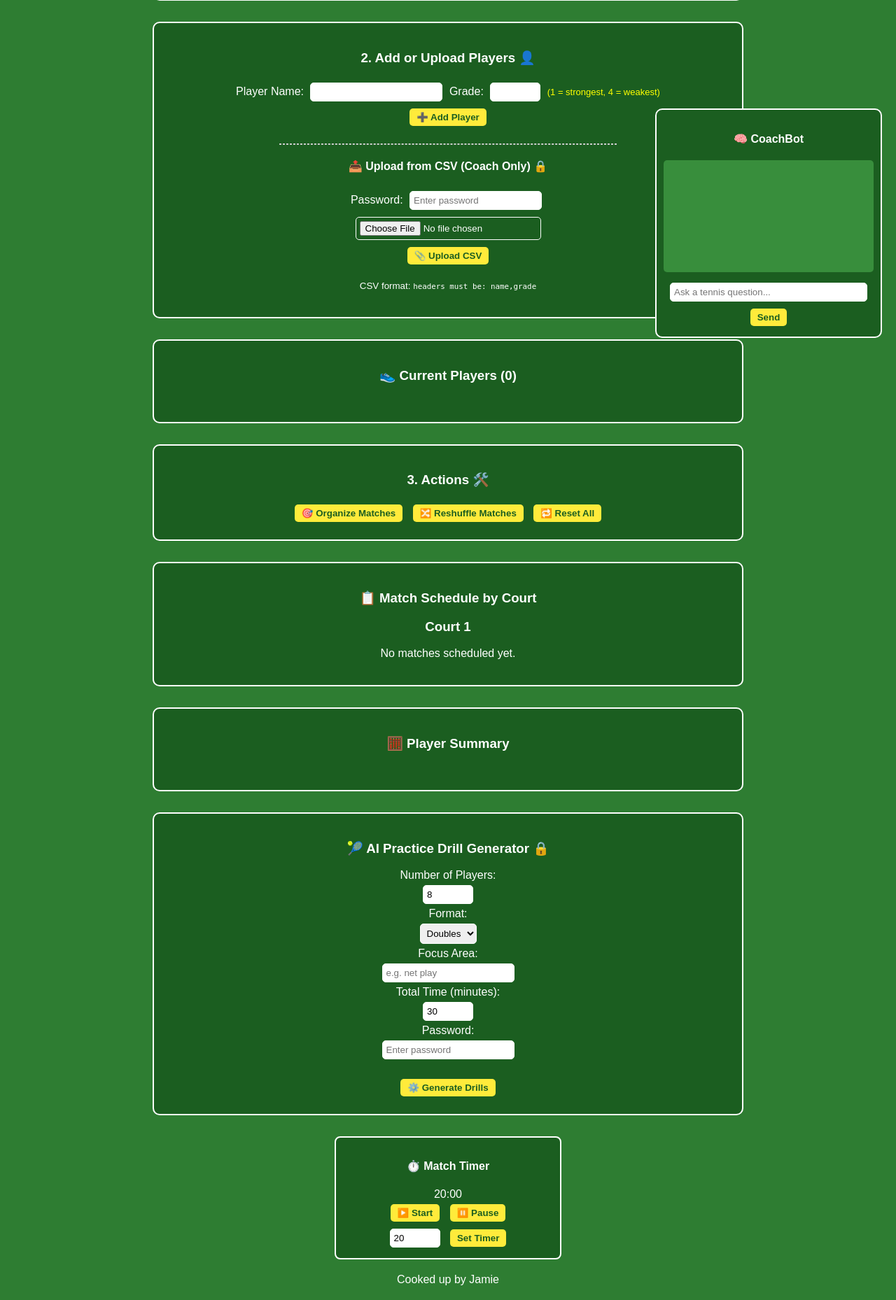
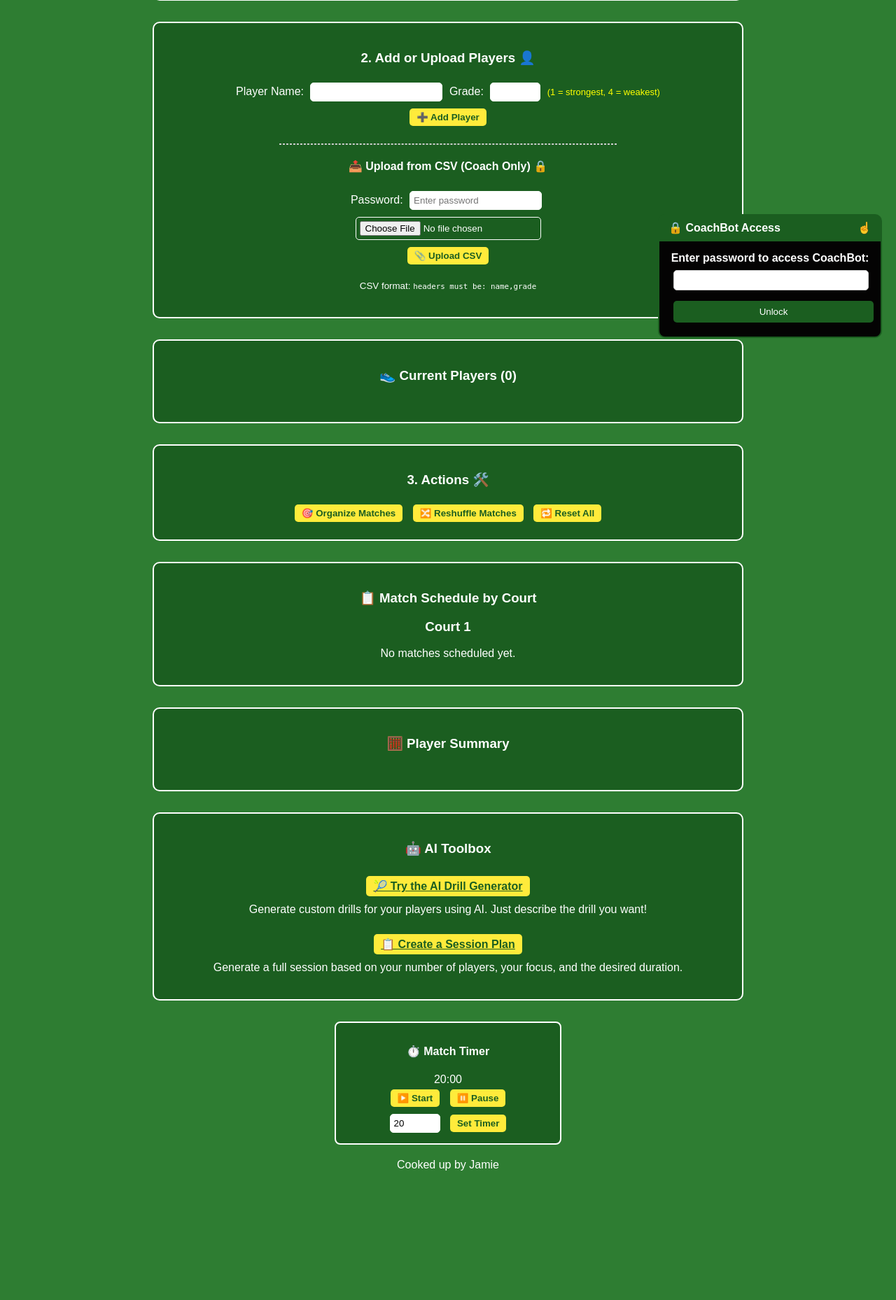
Before and after one commit to jamierjhill/Coach_organiser, a Flask app: page / in a window 1280 px wide. Shown: the part 297-2155 px from the top of the page at 70% size. After the commit the page ends 1970 px from the top, so only its background shows below. Run offline with Flask 3, Linux system fonts and the light colour scheme.

Commit message:
added ai chatbot and other ai tools

```diff
--- a/app.py
+++ b/app.py
@@ -1,7 +1,7 @@
 from dotenv import load_dotenv
 load_dotenv()
 
-from flask import Flask, render_template, request, session, jsonify
+from flask import Flask, render_template, request, session, jsonify, redirect
 import os
 import csv
 from openai import OpenAI
@@ -11,6 +11,8 @@ from collections import defaultdict
 import random
 
 CSV_UPLOAD_PASSWORD = os.getenv("CSV_UPLOAD_PASSWORD")
+COACHBOT_PASSWORD = os.getenv("COACHBOT_PASSWORD")
+
 
 app = Flask(__name__)
 app.secret_key = os.getenv("FLASK_SECRET_KEY")
@@ -19,6 +21,17 @@ SESSIONS_DIR = "sessions"
 os.makedirs(SESSIONS_DIR, exist_ok=True)
 
 client = OpenAI(api_key=os.getenv("OPENAI_API_KEY"))
+
+# ----------------------------- Password Validation ----------------------------- #
+@app.route("/validate-password", methods=["POST"])
+def validate_password():
+    data = request.get_json()
+    if not data or "password" not in data:
+        return jsonify(success=False, error="No password received.")
+
+    if data["password"] == COACHBOT_PASSWORD:
+        return jsonify(success=True)
+    return jsonify(success=False, error="Incorrect password.")
 
 
 # ----------------------------- Match Organizer Function ----------------------------- #
@@ -324,66 +337,94 @@ def index():
 def guide():
     return render_template("coach_guide.html")
 
+# ----------------------------- Session Generator ----------------------------- #
+@app.route("/session-generator", methods=["GET", "POST"])
+def session_generator():
+    session_plan = None
 
-# ----------------------------- Practice Drill Generator ----------------------------- #
-@app.route("/generate_drills", methods=["POST"])
-def generate_drills():
-    try:
-        password = request.form.get("drill_password", "")
-        correct_password = os.getenv("DRILL_PASSWORD", "letmein")
-        if password != correct_password:
-            return jsonify({"success": False, "error": "🔒 Access denied. Incorrect password."})
+    # Password check
+    if not session.get("session_access_granted"):
+        if request.method == "POST" and "password" in request.form:
+            if request.form["password"] == os.getenv("SESSION_PASSWORD"):
+                session["session_access_granted"] = True
+                return redirect("/session-generator")
+            else:
+                return render_template("session_generator.html", error="Incorrect password")
+        return render_template("session_generator.html")  # Show password form only
 
-        now = datetime.now()
-        if "drill_calls" not in session:
-            session["drill_calls"] = []
+    # Session generation
+    if request.method == "POST" and "players" in request.form:
+        players = request.form.get("players")
+        focus = request.form.get("focus")
+        duration = request.form.get("duration")
 
-        session["drill_calls"] = [
-            t for t in session["drill_calls"]
-            if datetime.fromisoformat(t) > now - timedelta(hours=1)
-        ]
-
-        if len(session["drill_calls"]) >= 5:
-            return jsonify({"success": False, "error": "⏱️ You've hit the limit (5 drills/hour). Please wait before trying again."})
-
-        session["drill_calls"].append(now.isoformat())
-        session.modified = True
-
-        num_players = request.form.get("drill_players", "8")
-        format_type = request.form.get("drill_format", "doubles")
-        focus_area = request.form.get("focus_area", "net play")
-        time = request.form.get("drill_time", "30")
-
-        prompt = f"""
-        You are a professional tennis coach. Create a warm-up and practice drill plan for a session with these settings:
-        - Number of Players: {num_players}
-        - Format: {format_type}
-        - Focus Area: {focus_area}
-        - Total Time: {time} minutes
-
-        Suggest 2–3 creative, court-efficient, engaging drills. Include names, durations, setup, instructions, and purpose.
-        """
-
-        response = client.chat.completions.create(
-            model="gpt-3.5-turbo",
-            messages=[
-                {"role": "system", "content": "You are a tennis coaching assistant."},
-                {"role": "user", "content": prompt}
-            ],
-            temperature=0.7
+        prompt = (
+            f"Create a tennis coaching session plan for {players} players. "
+            f"The focus should be on {focus}, and the session should last {duration} minutes. "
+            f"Include a warm-up, main drills, and a cool-down."
         )
 
-        drills_text = response.choices[0].message.content or ""
-        if len(drills_text) > 2000:
-            drills_text = drills_text[:2000] + "\n\n...(truncated)"
+        try:
+            response = client.chat.completions.create(
+                model="gpt-3.5-turbo",
+                messages=[
+                    {"role": "system", "content": "You are a tennis coach assistant that creates practical and efficient training sessions."},
+                    {"role": "user", "content": prompt}
+                ],
+                temperature=0.7
+            )
+            session_plan = response.choices[0].message.content.strip()
+        except Exception as e:
+            session_plan = f"⚠️ Error generating session: {str(e)}"
 
-        return jsonify({"success": True, "drills": drills_text})
+    return render_template("session_generator.html", session_plan=session_plan)
 
-    except Exception as e:
-        import logging, traceback
-        logging.basicConfig(filename='/tmp/app.log', level=logging.ERROR)
-        logging.error("Drill generation error: %s", traceback.format_exc())
-        return jsonify({"success": False, "error": "⚠️ Something went wrong while generating drills."})
+# ----------------------------- Log out session gen ----------------------------- #
+@app.route("/logout-session-generator")
+def logout_session_generator():
+    session.pop("session_access_granted", None)
+    return redirect("/session-generator")
+
+
+# ----------------------------- Drill Generator ----------------------------- #
+@app.route("/drill-generator", methods=["GET", "POST"])
+def drill_generator():
+    drill = None
+
+    # Check password session
+    if session.get("drill_access_granted") != True:
+        if request.method == "POST":
+            password = request.form.get("password", "")
+            if password == os.getenv("DRILL_PASSWORD"):
+                session["drill_access_granted"] = True
+                return redirect("/drill-generator")
+            else:
+                return render_template("drill_generator.html", error="Incorrect password.")
+        return render_template("drill_generator.html")  # show password form
+
+    # If password accepted and prompt submitted
+    if request.method == "POST" and "prompt" in request.form:
+        prompt = request.form["prompt"]
+        try:
+            response = client.chat.completions.create(
+                model="gpt-3.5-turbo",
+                messages=[
+                    {"role": "system", "content": "You are a tennis coach assistant that generates short, practical drills."},
+                    {"role": "user", "content": prompt}
+                ],
+                temperature=0.7
+            )
+            drill = response.choices[0].message.content.strip()
+        except Exception as e:
+            drill = f"⚠️ Error generating drill: {str(e)}"
+
+    return render_template("drill_generator.html", drill=drill)
+
+# ----------------------------- logout drill gen ----------------------------- #
+@app.route("/logout-drill-generator")
+def logout_drill_generator():
+    session.pop("drill_access_granted", None)
+    return redirect("/drill-generator")
 
 
 # ----------------------------- ChatBot ----------------------------- #
@@ -418,7 +459,14 @@ def chatbot():
         response = client.chat.completions.create(
             model="gpt-3.5-turbo",
             messages=[
-                {"role": "system", "content": "You are a helpful tennis coaching assistant."},
+                {
+                    "role": "system",
+                    "content": (
+                        "You are a helpful tennis coaching assistant. "
+                        "Keep answers concise, focused, and under 3 sentences. "
+                        "Avoid unnecessary detail unless specifically asked."
+                    )
+                },
                 {"role": "user", "content": user_input}
             ],
             temperature=0.6
@@ -428,7 +476,8 @@ def chatbot():
         return jsonify({"success": True, "reply": reply})
 
     except Exception as e:
-        return jsonify({"success": False, "error": "⚠️ Something went wrong with the AI coach."})
+        return jsonify({"success": False, "error": "⚠️ The AI coach encountered an error."})
+
 
 
 
--- a/ideas.txt
+++ b/ideas.txt
@@ -2,3 +2,6 @@ add ai coach - done
 add pdf walk through for coaches - done
 add in app guide via side panel - done
 drag and drop
+Add chat bot - done
+Refine chat bot
+Move drill generator to new tab
--- a/templates/index.html
+++ b/templates/index.html
@@ -83,6 +83,7 @@
       break-inside: avoid;
       margin-bottom: 8px;
     }
+
   </style>
 </head>
 <script>
@@ -258,37 +259,19 @@
   </div>
 </div>
 
+<div class="ai-tools-container">
+  <!-- 🧮 Drill Generator -->
+  <div class="section">
+    <h3>🤖 AI Toolbox</h3>
+    <a href="/drill-generator" class="btn" style="display: inline-block; margin-top: 10px;">🎾 Try the AI Drill Generator</a>
+    <p style="margin-top: 10px;">Generate custom drills for your players using AI. Just describe the drill you want!</p>
+    <a href="/session-generator" class="btn" style="display: inline-block; margin-top: 10px;">📋 Create a Session Plan</a>
+    <p style="margin-top: 10px;">Generate a full session based on your number of players, your focus, and the desired duration.</p>
+  </div>
+</div>
 
 
-<!-- 🎾 AI Practice Drill Generator -->
-<div class="section">
-  <h3>🎾 AI Practice Drill Generator 🔒</h3>
-  <form id="drillForm" method="POST">
-    <label>Number of Players:</label><br>
-    <input type="number" name="drill_players" value="8" min="2" required><br>
-
-    <label>Format:</label><br>
-    <select name="drill_format">
-      <option value="singles">Singles</option>
-      <option value="doubles" selected>Doubles</option>
-    </select><br>
-
-    <label>Focus Area:</label><br>
-    <input type="text" name="focus_area" placeholder="e.g. net play" required><br>
-
-    <label>Total Time (minutes):</label><br>
-    <input type="number" name="drill_time" value="30" min="5" required><br>
-
-    <label>Password:</label><br>
-    <input type="password" name="drill_password" placeholder="Enter password" required><br><br>
-
-    <button type="submit" class="btn">⚙️ Generate Drills</button>
-  </form>
-
-  <div id="drillResults" style="white-space: pre-wrap; display: none; padding: 1em; background-color: #388e3c; color: white; border-radius: 8px; margin-top: 1em; border: 1px solid white;"></div>
-</div>
-
-  <script>
+ <script>
   document.getElementById("drillForm").addEventListener("submit", function(e) {
     e.preventDefault();
     const form = e.target;
@@ -327,22 +310,109 @@
   <button class="btn" onclick="setClockInput(document.getElementById('main-timer-display'))">Set Timer</button>
 </div>
 
-<!-- 🧠 AI Chatbot Coach -->
-<div id="chatbot-widget" style="position: fixed; bottom: 20px; right: 20px; width: 300px; background: #1b5e20; color: white; border: 2px solid #fff; border-radius: 10px; padding: 10px; z-index: 9999;">
-  <h4>🧠 CoachBot</h4>
-  <div id="chatbox" style="height: 150px; overflow-y: auto; background: #388e3c; padding: 5px; border-radius: 5px; margin-bottom: 10px;"></div>
-  <input type="text" id="chatInput" placeholder="Ask a tennis question..." style="width: 90%; padding: 5px; border-radius: 5px;">
-  <button onclick="sendChat()" class="btn" style="margin-top: 5px;">Send</button>
+<!-- 🧠 CoachBot Password Gate (collapsible) -->
+<div id="chatbot-password-toggle-container" style="position: fixed; bottom: 20px; right: 20px; z-index: 9999; width: 320px;">
+  <div id="chatbot-password-header" onclick="togglePasswordGate()" style="cursor: pointer; background: #1b5e20; color: white; padding: 10px 15px; border-radius: 10px 10px 0 0; font-weight: bold; display: flex; align-items: center; justify-content: space-between;">
+    🔒 CoachBot Access
+    <span id="password-toggle-icon">☝️</span>
+  </div>
+
+  <div id="chatbot-password-container" style="background: #040303; border: 2px solid #1b5e20; border-top: none; border-radius: 0 0 10px 10px; padding: 15px; display: block;">
+    <label for="chatbot-password" style="color: white;"><strong>Enter password to access CoachBot:</strong></label>
+    <input type="password" id="chatbot-password" style="width: 90%; margin-top: 8px; padding: 6px 10px; border-radius: 5px; border: 1px solid #ccc;">
+    <button onclick="unlockChatbot()" style="margin-top: 10px; width: 100%; padding: 8px; background: #1b5e20; color: white; border: none; border-radius: 5px;">Unlock</button>
+    <div id="chatbot-password-error" style="color: red; margin-top: 8px; display: none;">Incorrect password. Try again.</div>
+  </div>
 </div>
 
+<!-- 🧠 AI Chatbot Coach UI -->
+<div id="chatbot-widget-container" style="display: none; position: fixed; bottom: 20px; right: 20px; z-index: 9999;">
+  <div id="chatbot-header" onclick="toggleChatbot()" style="cursor: pointer; background: #1b5e20; color: white; padding: 10px 15px; border-radius: 10px 10px 0 0; font-weight: bold; display: flex; align-items: center; justify-content: space-between;">
+    🧠 CoachBot
+    <span id="chatbot-toggle-icon">☝️</span>
+  </div>
+
+  <div id="chatbot-widget" style="width: 320px; background: #ffffff; color: #000; border: 2px solid #1b5e20; border-radius: 0 0 10px 10px; padding: 10px; display: block; transition: all 0.3s ease;">
+    <div id="chatbox" style="height: 300px; overflow-y: auto; background: #f9f9f9; padding: 10px; border-radius: 5px; margin-bottom: 10px; font-size: 14px; display: flex; flex-direction: column;"></div>
+    <input type="text" id="chatInput" placeholder="Ask a tennis question..." style="width: 90%; padding: 6px 10px; border-radius: 5px; border: 1px solid #ccc; margin-bottom: 5px;">
+    <button onclick="sendChat()" class="btn" style="width: 100%; padding: 8px; background: #1b5e20; color: white; border: none; border-radius: 5px;">Send</button>
+  </div>
+</div>
+
+<style>
+  .chat-msg {
+    max-width: 90%;
+    padding: 8px 12px;
+    border-radius: 15px;
+    margin-bottom: 12px;
+    line-height: 1.4;
+    white-space: pre-wrap;
+  }
+
+  .chat-user {
+    align-self: flex-end;
+    background: #c8e6c9;
+    color: #000;
+  }
+
+  .chat-bot {
+    align-self: flex-start;
+    background: #e8f5e9;
+    color: #1b5e20;
+  }
+</style>
+
 <script>
+let chatbotVisible = true;
+let passwordGateVisible = true;
+
+function toggleChatbot() {
+  chatbotVisible = !chatbotVisible;
+  const widget = document.getElementById("chatbot-widget");
+  const icon = document.getElementById("chatbot-toggle-icon");
+  widget.style.display = chatbotVisible ? "block" : "none";
+  icon.innerText = chatbotVisible ? "☝️" : "👇";
+}
+
+function togglePasswordGate() {
+  passwordGateVisible = !passwordGateVisible;
+  const body = document.getElementById("chatbot-password-container");
+  const icon = document.getElementById("password-toggle-icon");
+  body.style.display = passwordGateVisible ? "block" : "none";
+  icon.innerText = passwordGateVisible ? "☝️" : "👇";
+}
+
+function unlockChatbot() {
+  const password = document.getElementById("chatbot-password").value;
+  const errorBox = document.getElementById("chatbot-password-error");
+
+  fetch("/validate-password", {
+    method: "POST",
+    headers: { "Content-Type": "application/json" },
+    body: JSON.stringify({ password })
+  })
+  .then(res => res.json())
+  .then(data => {
+    if (data.success) {
+      document.getElementById("chatbot-password-toggle-container").style.display = "none";
+      document.getElementById("chatbot-widget-container").style.display = "block";
+    } else {
+      errorBox.style.display = "block";
+    }
+  })
+  .catch(() => {
+    errorBox.style.display = "block";
+    errorBox.textContent = "Server error. Try again.";
+  });
+}
+
 function sendChat() {
   const input = document.getElementById("chatInput");
   const chatbox = document.getElementById("chatbox");
   const userMsg = input.value.trim();
   if (!userMsg) return;
 
-  chatbox.innerHTML += `<div><strong>You:</strong> ${userMsg}</div>`;
+  chatbox.innerHTML += `<div class="chat-msg chat-user"><strong>You:</strong> ${userMsg}</div>`;
   input.value = "";
 
   fetch("/chatbot", {
@@ -352,19 +422,18 @@ function sendChat() {
   })
   .then(res => res.json())
   .then(data => {
-    if (data.success) {
-      chatbox.innerHTML += `<div><strong>CoachBot:</strong> ${data.reply}</div>`;
-    } else {
-      chatbox.innerHTML += `<div><strong>Error:</strong> ${data.error}</div>`;
-    }
+    const botResponse = data.success
+      ? `<strong>CoachBot:</strong> ${data.reply}`
+      : `<strong>Error:</strong> ${data.error}`;
+
+    chatbox.innerHTML += `<div class="chat-msg chat-bot">${botResponse}</div>`;
     chatbox.scrollTop = chatbox.scrollHeight;
   })
   .catch(err => {
-    chatbox.innerHTML += `<div><strong>Error:</strong> ${err}</div>`;
+    chatbox.innerHTML += `<div class="chat-msg chat-bot"><strong>Error:</strong> ${err}</div>`;
   });
 }
 </script>
-
 
   <footer>
     <p>Cooked up by Jamie</p>
```
Also changed, not shown: templates/drill_generator.html (added, +157 -0 lines), templates/session_generator.html (added, +119 -0 lines).
